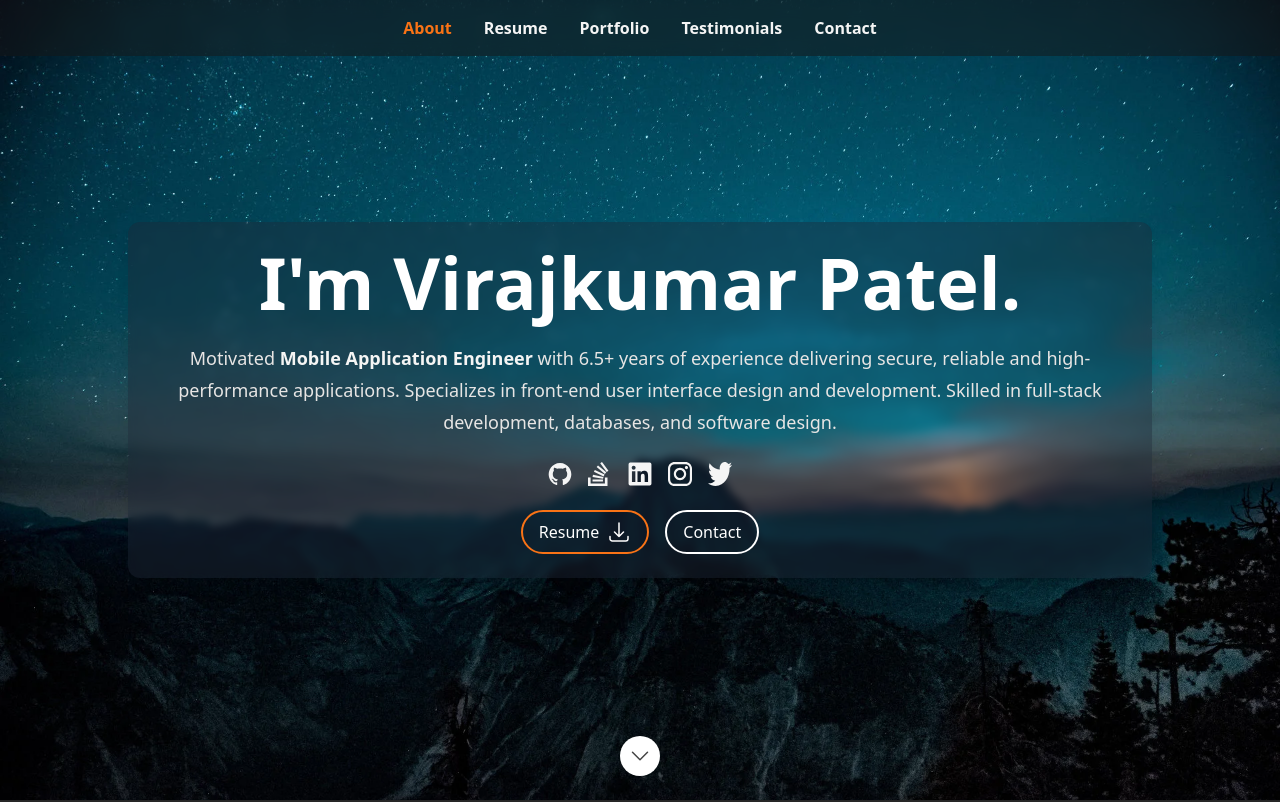
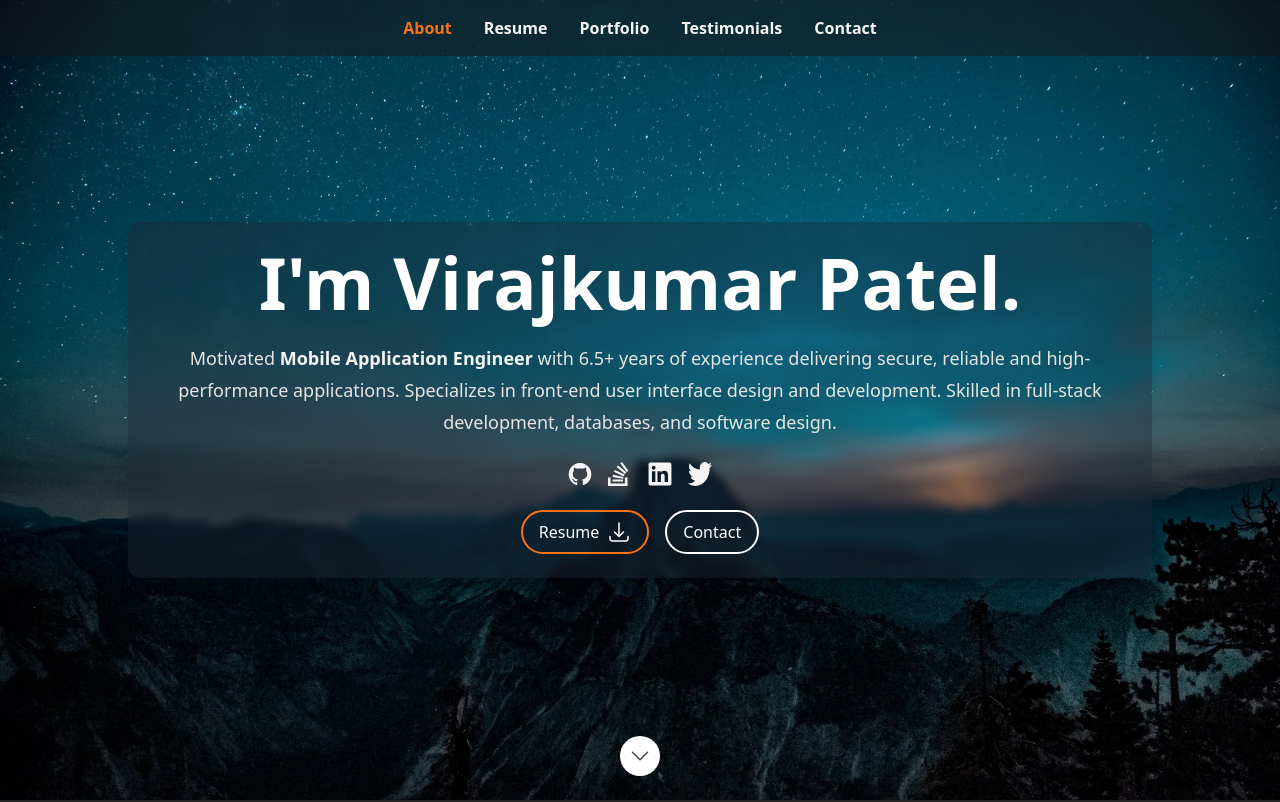
Before and after one commit to mspvirajpatel/mspvirajpatel, a Next.js app: page / in a window 1280 px wide. Shown: the top 802 px of the page. Built offline with nearby package versions, Linux system fonts and the light colour scheme.

Commit message:
Update details

```diff
--- a/src/data/data.tsx
+++ b/src/data/data.tsx
@@ -347,9 +347,8 @@ export const contact: ContactSection = {
  * Social items
  */
 export const socialLinks: Social[] = [
-  {label: 'Github', Icon: GithubIcon, href: 'https://github.com/tbakerx'},
-  {label: 'Stack Overflow', Icon: StackOverflowIcon, href: 'https://stackoverflow.com/users/8553186/tim-baker'},
-  {label: 'LinkedIn', Icon: LinkedInIcon, href: 'https://www.linkedin.com/in/timbakerx/'},
-  {label: 'Instagram', Icon: InstagramIcon, href: 'https://www.instagram.com/tbakerx/'},
-  {label: 'Twitter', Icon: TwitterIcon, href: 'https://twitter.com/TimBakerx'},
+  {label: 'Github', Icon: GithubIcon, href: 'https://github.com/mspvirajpatel'},
+  {label: 'Stack Overflow', Icon: StackOverflowIcon, href: 'https://stackoverflow.com/users/8526454/virajkumar-patel'},
+  {label: 'LinkedIn', Icon: LinkedInIcon, href: 'https://www.linkedin.com/in/mspviraj/'},
+  {label: 'Twitter', Icon: TwitterIcon, href: 'https://twitter.com/patelvirajd78'},
 ];
```
